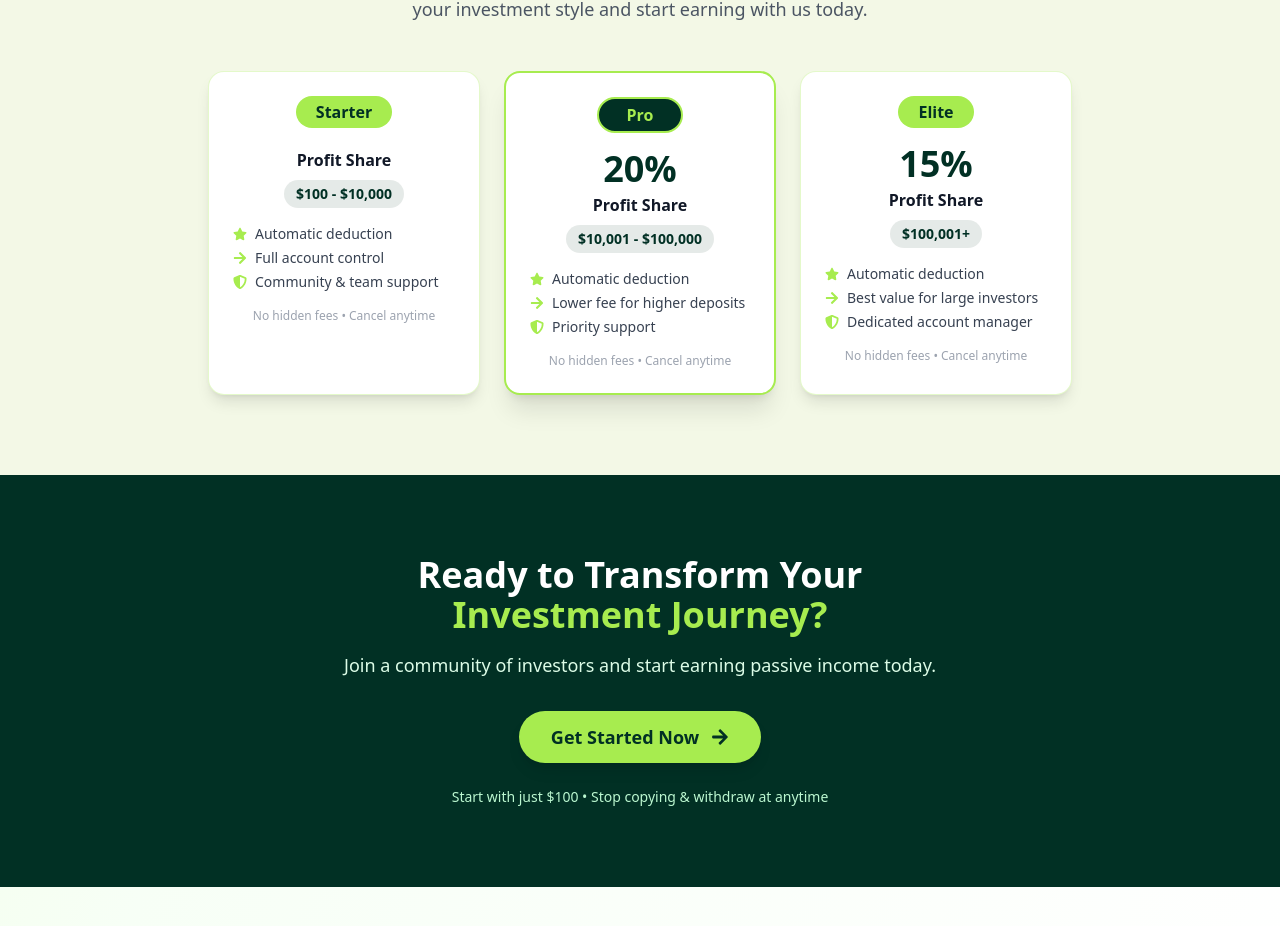
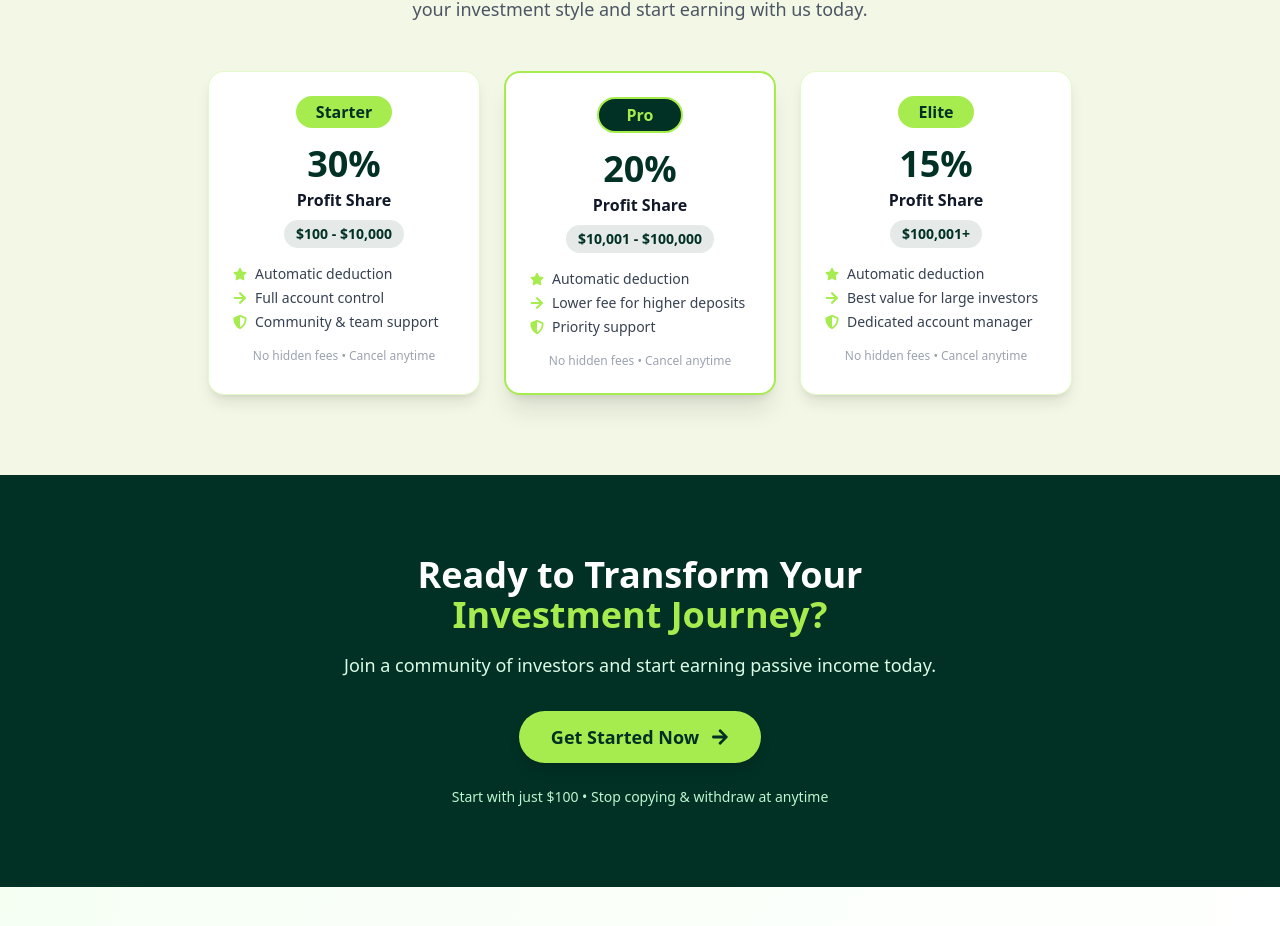
Before and after one commit to Suhaib5333/earning-sync, a React (Vite) app: page / in a window 1280 px wide. Shown: the part 1993-2919 px from the top of the page. Built offline with nearby package versions, Linux system fonts and the light colour scheme; the HTML template or start-up script is replaced by a standard one.

Commit message:
added 30% text

```diff
--- a/src/pages/Home.jsx
+++ b/src/pages/Home.jsx
@@ -47,7 +47,6 @@ const Home = () => {
           transition={{ duration: 1, ease: "easeOut" }}
           className="text-center"
         >
-
           <h1 className="text-4xl md:text-6xl font-extrabold mb-6 leading-tight drop-shadow-lg text-white">
             Smart Copy Trading for
             <br />
@@ -63,7 +62,6 @@ const Home = () => {
             <FaShieldAlt className="text-yellow-400 text-base" />
             Trusted by Dozens of Investors
           </motion.div>
-
 
           <p className="text-lg md:text-xl text-green-100 mt-6 mb-10 max-w-2xl mx-auto px-6 sm:px-0">
             Join in on earning returns with us through our proven copy trading
@@ -236,7 +234,7 @@ const Home = () => {
                 Starter
               </span>
               <div className="text-4xl font-extrabold text-[#013024] mb-1">
-
+                30%
               </div>
               <div className="font-bold mb-2">Profit Share</div>
               <div className="bg-[#013024]/10 text-[#013024] px-3 py-1 rounded-full font-semibold text-sm mb-4">
```
Lines whose indentation alone changed are shown as unchanged.
